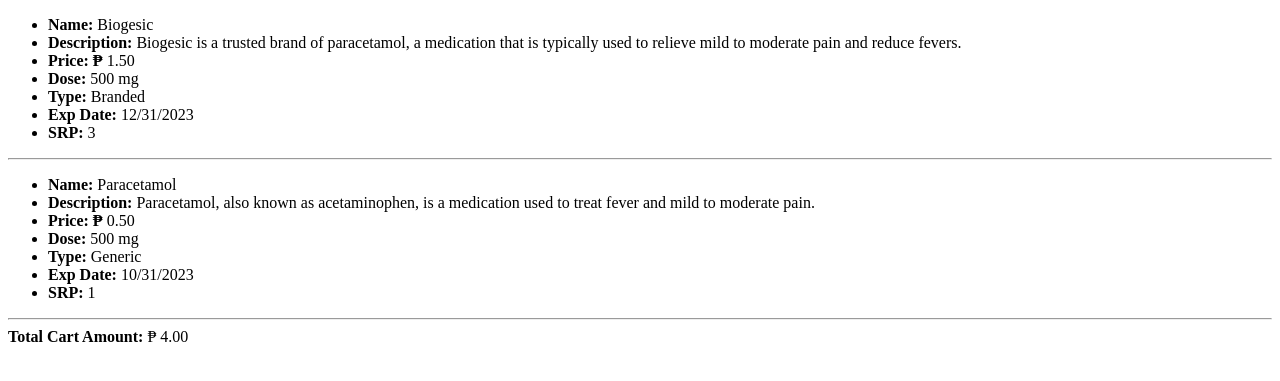
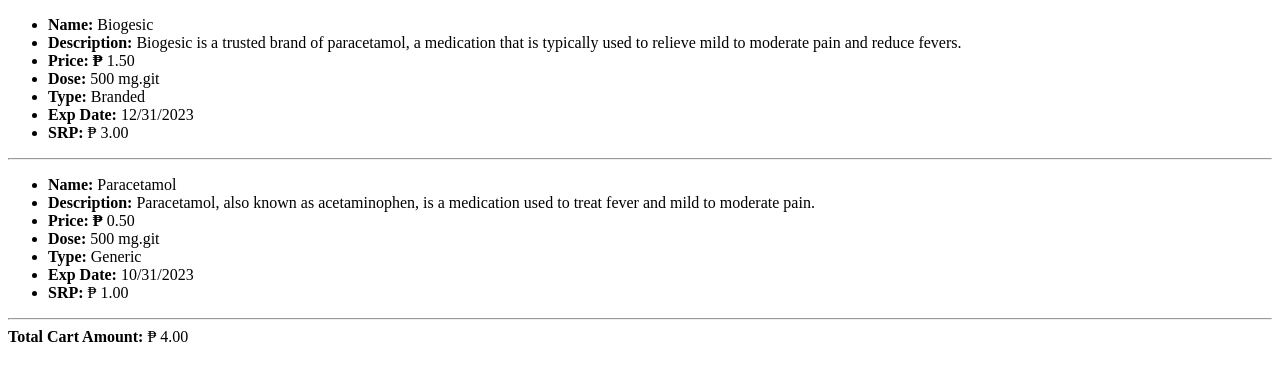
Before and after one commit to paulosalas1996/oop-exam, a PHP site: page / in a window 1280 px wide. Shown: the top 381 px of the page. Run offline with PHP 8.4, Linux system fonts and the light colour scheme.

Commit message:
cart change !

```diff
--- a/Cart.php
+++ b/Cart.php
@@ -19,10 +19,10 @@
                     <li><b>Name: </b>' . $item->getName() . '</li>
                     <li><b>Description: </b>' . $item->getDescription() . '</li>
                     <li><b>Price: ₱ </b>' . number_format($item->getPrice(), 2 ). '</li>
-                    <li><b>Dose: </b>' . $item->getDose() . ' mg</li>
+                    <li><b>Dose: </b>' . $item->getDose() . ' mg.git</li>
                     <li><b>Type: </b>' . $item->getType() . '</li>
                     <li><b>Exp Date: </b>' . $item->getExpirationDate() . '</li>
-                    <li><b>SRP: </b>' . $item->computeSRP() . '</li>
+                    <li><b>SRP: </b> ₱ ' . number_format($item->computeSrp(),2).'</li>
                 </ul>
                 <hr>';
             }
```
Also changed, not shown: index.php (line endings or trailing spaces).
